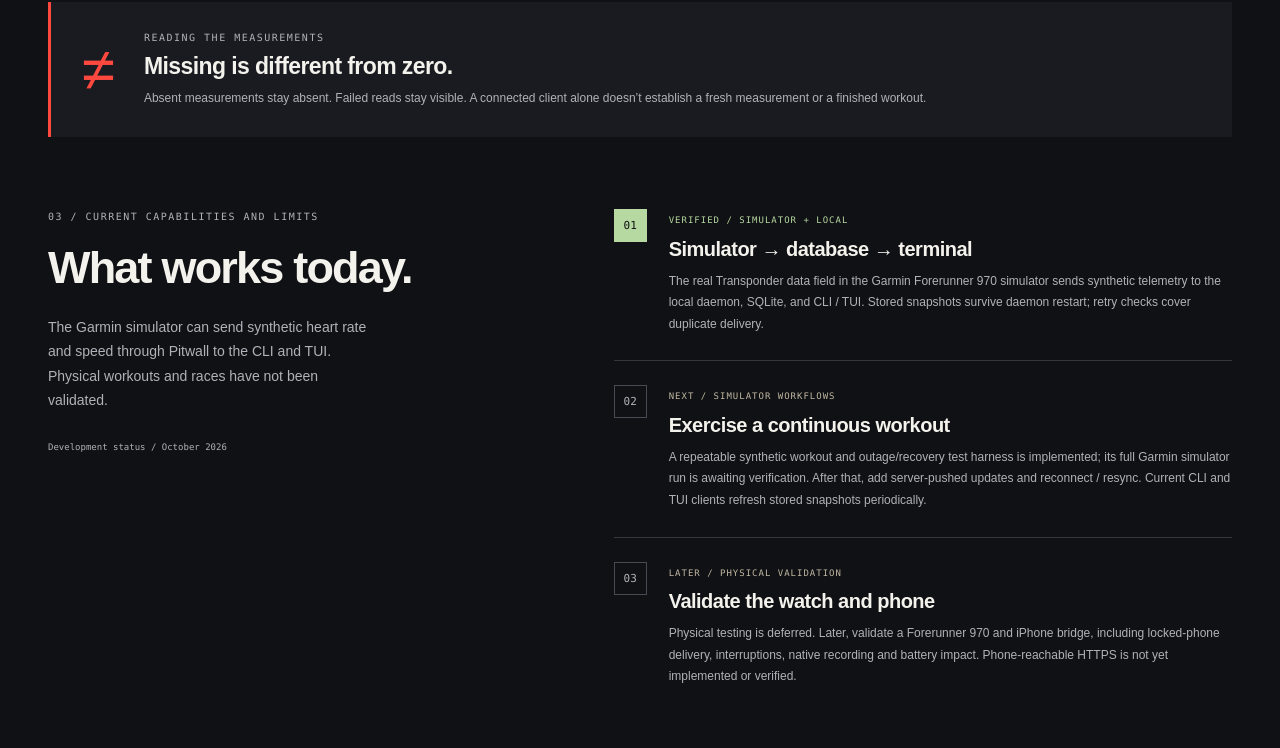
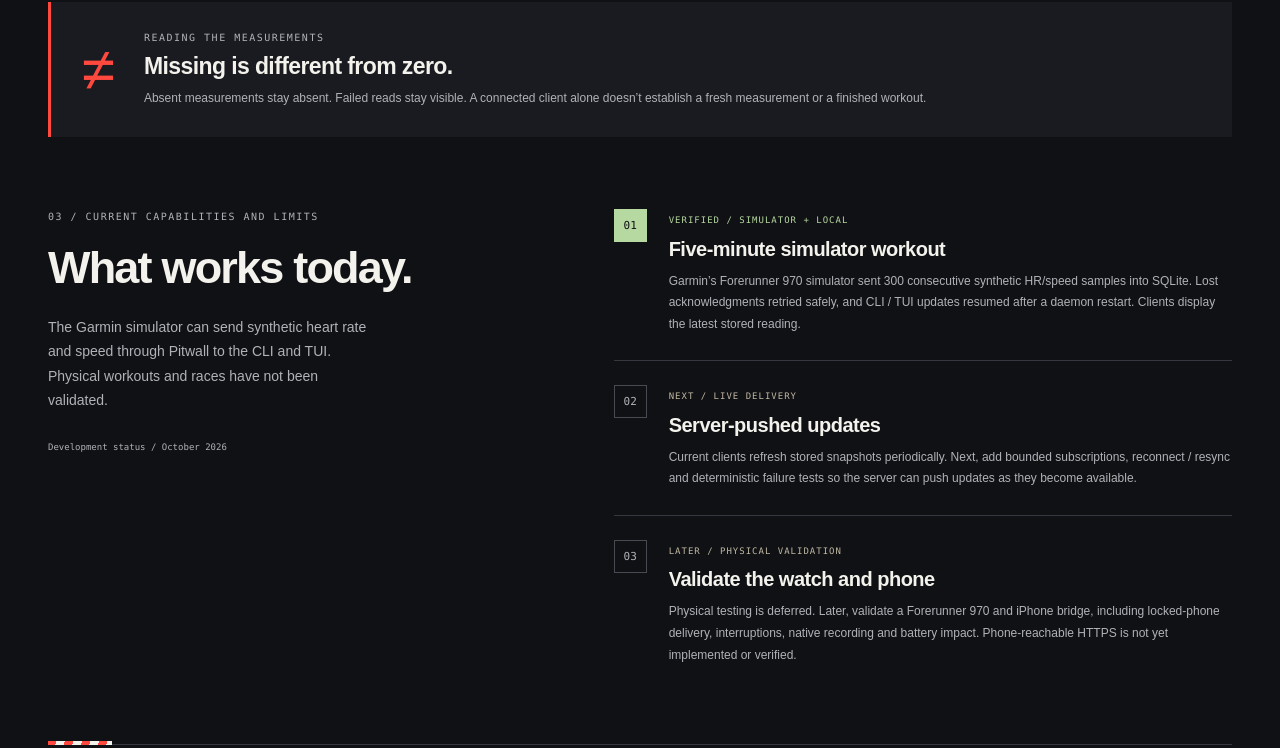
Before and after one commit to echoz/side-projects, a plain HTML site: page pitwall/index.html in a window 1280 px wide. Shown: the part 3232-3980 px from the top of the page. Drawn offline with Linux system fonts and the light colour scheme.

Commit message:
Publish verified five-minute simulator workout
Co-authored-by: Codex <codex@openai.com>

```diff
--- a/pitwall/index.html
+++ b/pitwall/index.html
@@ -89,8 +89,8 @@
     <section class="progress-section" id="progress" aria-labelledby="progress-title">
       <div class="progress-intro"><p class="eyebrow">03 / Current capabilities and limits</p><h2 id="progress-title">What works today.</h2><p>The Garmin simulator can send synthetic heart rate and speed through Pitwall to the CLI and TUI. Physical workouts and races have not been validated.</p><span class="milestone-label">Development status / October 2026</span></div>
       <div class="milestones">
-        <article><span class="milestone-index complete" aria-hidden="true">01</span><div><span class="milestone-status complete-text">VERIFIED / SIMULATOR + LOCAL</span><h3>Simulator → database → terminal</h3><p>The real Transponder data field in the Garmin Forerunner 970 simulator sends synthetic telemetry to the local daemon, SQLite, and CLI / TUI. Stored snapshots survive daemon restart; retry checks cover duplicate delivery.</p></div></article>
-        <article><span class="milestone-index" aria-hidden="true">02</span><div><span class="milestone-status">NEXT / SIMULATOR WORKFLOWS</span><h3>Exercise a continuous workout</h3><p>A repeatable synthetic workout and outage/recovery test harness is implemented; its full Garmin simulator run is awaiting verification. After that, add server-pushed updates and reconnect / resync. Current CLI and TUI clients refresh stored snapshots periodically.</p></div></article>
+        <article><span class="milestone-index complete" aria-hidden="true">01</span><div><span class="milestone-status complete-text">VERIFIED / SIMULATOR + LOCAL</span><h3>Five-minute simulator workout</h3><p>Garmin’s Forerunner 970 simulator sent 300 consecutive synthetic HR/speed samples into SQLite. Lost acknowledgments retried safely, and CLI / TUI updates resumed after a daemon restart. Clients display the latest stored reading.</p></div></article>
+        <article><span class="milestone-index" aria-hidden="true">02</span><div><span class="milestone-status">NEXT / LIVE DELIVERY</span><h3>Server-pushed updates</h3><p>Current clients refresh stored snapshots periodically. Next, add bounded subscriptions, reconnect / resync and deterministic failure tests so the server can push updates as they become available.</p></div></article>
         <article><span class="milestone-index" aria-hidden="true">03</span><div><span class="milestone-status">LATER / PHYSICAL VALIDATION</span><h3>Validate the watch and phone</h3><p>Physical testing is deferred. Later, validate a Forerunner 970 and iPhone bridge, including locked-phone delivery, interruptions, native recording and battery impact. Phone-reachable HTTPS is not yet implemented or verified.</p></div></article>
       </div>
     </section>
```
